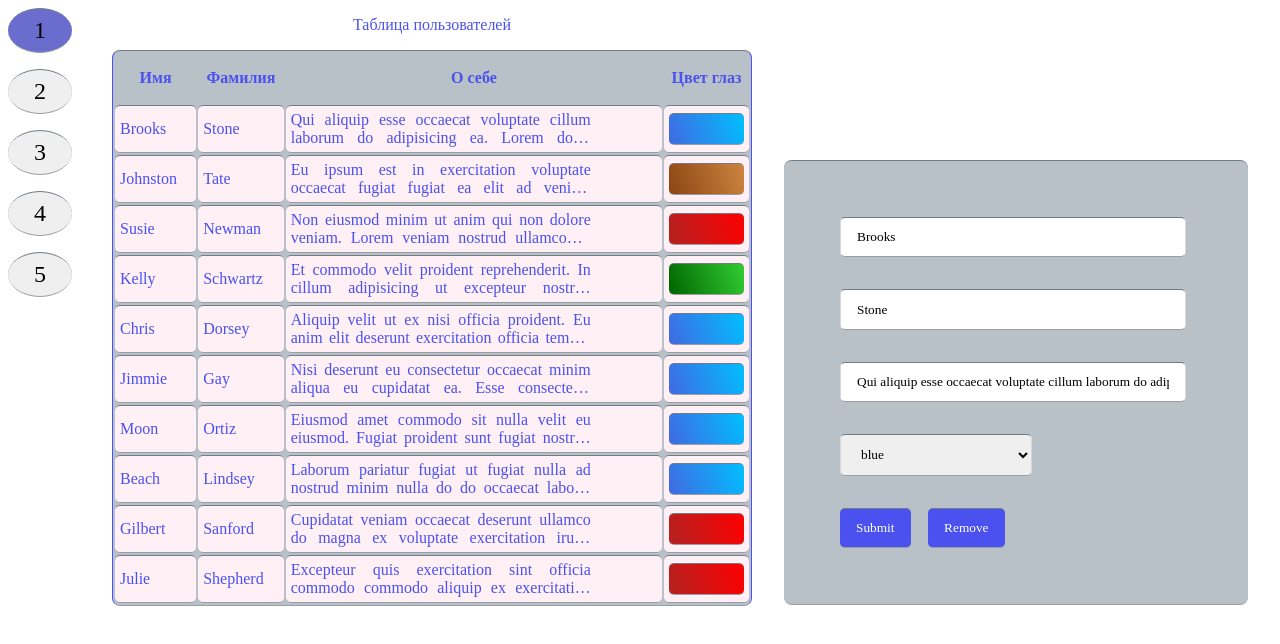
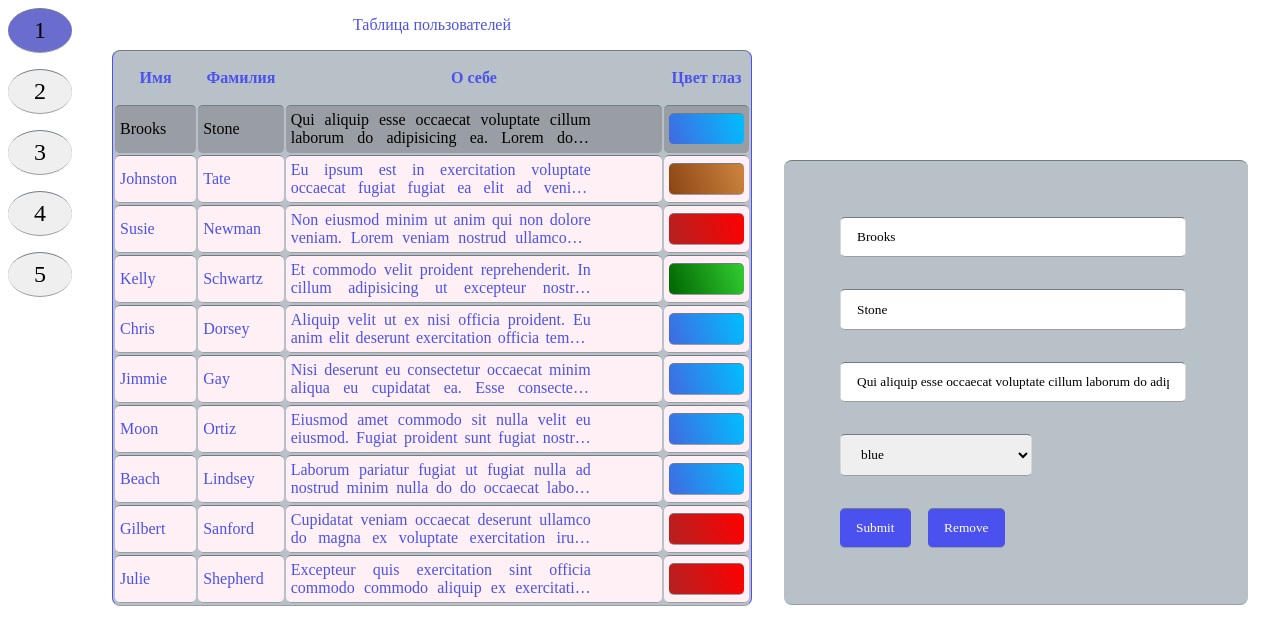
Before and after one commit to ElviraCher/users-table, a website built with webpack: page public/index.html in a window 1280 px wide. Both pictures are taken after a click on the element 432 px from the left and 129 px from the top of the page. Built offline with nearby package versions, Linux system fonts and the light colour scheme.

Commit message:
Add class to active row

```diff
--- a/src/helpers/editTableForm.js
+++ b/src/helpers/editTableForm.js
@@ -2,6 +2,7 @@ import deleteForm from "./deleteForm";
 
 export default function editTableForm(tr) {
   const row = tr;
+  row.classList.add("row__edited");
 
   const nameInput = document.querySelector("#name__input");
   const secondNameInput = document.querySelector("#second-name__input");
@@ -14,6 +15,10 @@ export default function editTableForm(tr) {
   nameInput.value = row.querySelectorAll(".cell")[0].innerText;
   secondNameInput.value = row.querySelectorAll(".cell")[1].innerText;
   aboutInput.value = row.querySelectorAll(".cell")[2].innerText;
+
+  const removeClass = () => {
+    row.classList.remove("row__edited");
+  };
 
   function submitFunction(e) {
     // предотвратим перезагрузку страницы
@@ -29,8 +34,10 @@ export default function editTableForm(tr) {
     )[3].innerHTML = `<div class = "cell__eye--${eyeColorSelect.value} cell__eye"></div>`;
 
     deleteForm();
+    removeClass();
   }
 
   buttonOk.addEventListener("click", submitFunction);
   buttonRemove.addEventListener("click", deleteForm);
+  buttonRemove.addEventListener("click", removeClass);
 }
--- a/src/style.scss
+++ b/src/style.scss
@@ -51,17 +51,11 @@ body {
 }
 
 .cell {
-  background-color: lavenderblush;
   padding: 5px;
   border-radius: 5px;
   border-bottom: 1px solid #989ea4;
   border-top: 1px solid #717d85;
   text-align: justify;
-
-  &:hover {
-    background-color: #6a6dcd;
-    color: wheat;
-  }
 
   &__long-text {
     width: 300px;
@@ -95,7 +89,18 @@ body {
 }
 
 .row {
+  background-color: lavenderblush;
   padding: 1rem;
+
+  &:hover {
+    background-color: #6a6dcd;
+    color: wheat;
+  }
+
+  &__edited {
+    background-color: #989ea4;
+    color: black;
+  }
 }
 
 .form {
```
